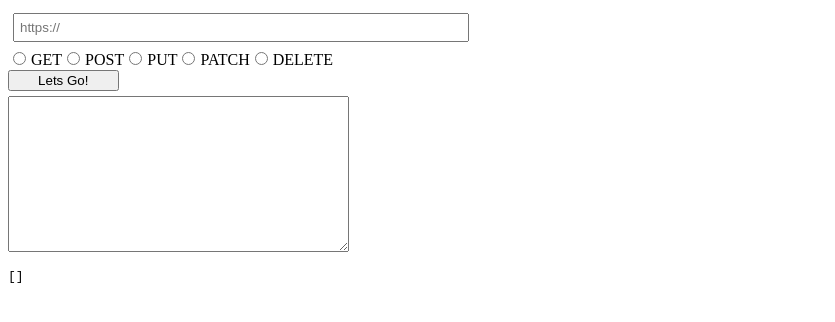
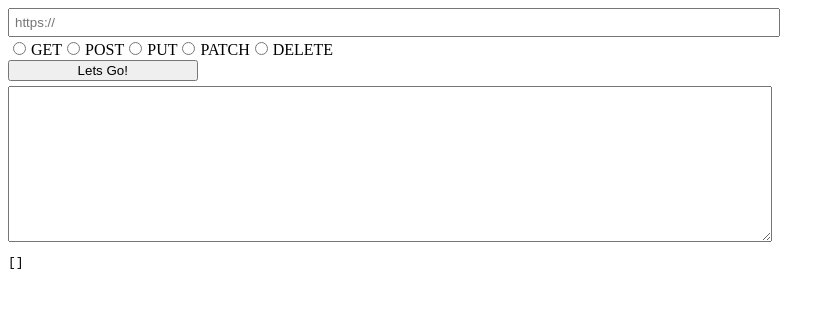
Before and after one commit to ShaneUP1/29-RESTy, a React app: page / in a window 1280 px wide. Shown: the top 322 px of the page, without its empty margins (0-835 px from the left). Built offline with nearby package versions, Linux system fonts and the light colour scheme.

Commit message:
some styling

```diff
--- a/src/components/request/Request.css
+++ b/src/components/request/Request.css
@@ -1,7 +1,11 @@
 .Request {
-  width: 35%;
+  display: flex;
+  flex-direction: column;
+  justify-content: center;
+  align-items: left;
+  width: 60%;
 
-  input {
+  input[type="radio"] {
     margin: 5px;
     cursor: pointer;
   }
@@ -12,7 +16,12 @@
   }
 
   button {
+    display: block;
     width: 25%;
     margin-bottom: 5px;
   }
+
+  textarea {
+    width: 100%;
+  }
 }
```
